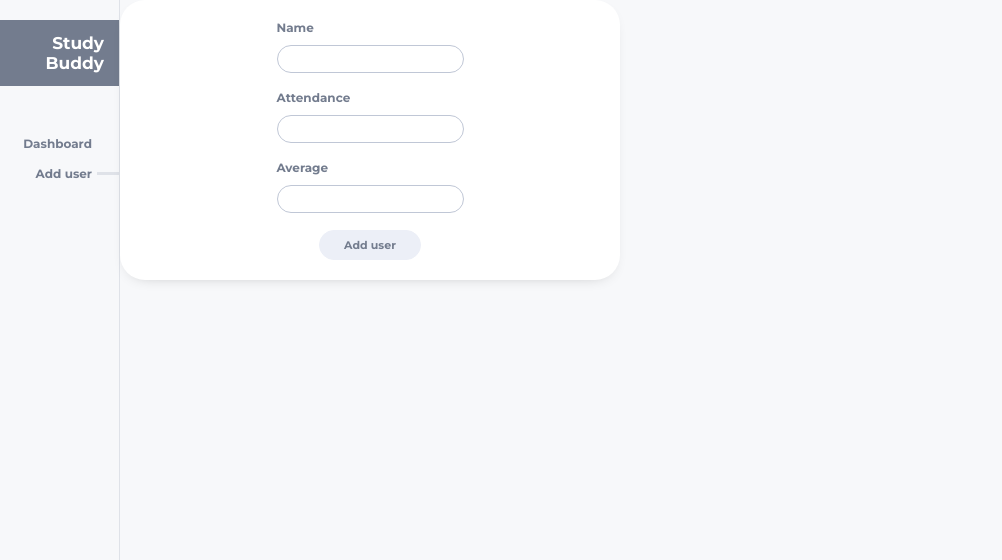
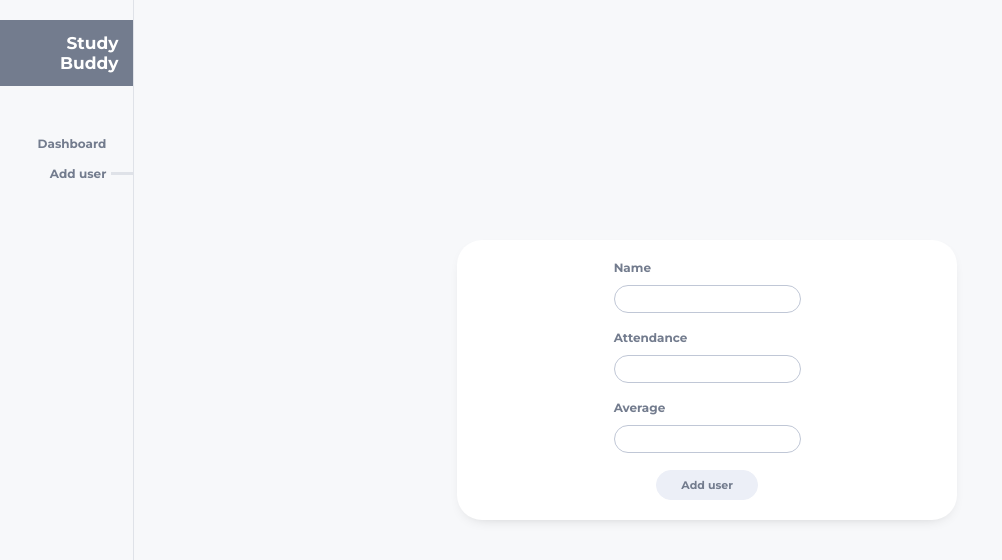
Before and after one commit to novacooo/study-buddy, a React (Create React App) app: page /#/add-user in a window 1280 px wide. Shown: the top 560 px of the page, without its empty margins (0-1002 px from the left). Built offline with nearby package versions, Linux system fonts and the light colour scheme.

Commit message:
Added MainTemplate

```diff
--- a/src/components/organisms/NavBar/NavBar.styles.tsx
+++ b/src/components/organisms/NavBar/NavBar.styles.tsx
@@ -1,8 +1,8 @@
 import styled from 'styled-components';
 
 export const Wrapper = styled.div`
-  width: 120px;
-  height: 100vh;
+  width: 150px;
+  min-height: 100%;
   background-color: ${({ theme }) => theme.colors.lightGrey};
   border-right: 1px solid ${({ theme }) => theme.colors.border};
 `;
--- /dev/null
+++ b/src/components/templates/MainTemplate/MainTemplate.styles.tsx
@@ -0,0 +1,16 @@
+import styled from 'styled-components';
+
+export const Wrapper = styled.div`
+  display: flex;
+  width: 100%;
+  min-height: 100%;
+`;
+
+export const ContentWrapper = styled.div`
+  display: flex;
+  justify-content: center;
+  align-items: center;
+  width: 100%;
+  min-height: 100%;
+  background-color: ${({ theme }) => theme.colors.lightGrey};
+`;
--- /dev/null
+++ b/src/components/templates/MainTemplate/MainTemplate.tsx
@@ -0,0 +1,16 @@
+import React from 'react';
+import { Wrapper, ContentWrapper } from './MainTemplate.styles';
+import NavBar from 'components/organisms/NavBar/NavBar';
+
+interface IMainTemplateProps {
+  children: React.ReactNode;
+}
+
+const MainTemplate = ({ children }: IMainTemplateProps) => (
+  <Wrapper>
+    <NavBar />
+    <ContentWrapper>{children}</ContentWrapper>
+  </Wrapper>
+);
+
+export default MainTemplate;
--- a/src/views/Root.tsx
+++ b/src/views/Root.tsx
@@ -1,20 +1,12 @@
 import React, { useEffect, useState } from 'react';
-import styled, { ThemeProvider } from 'styled-components';
+import { ThemeProvider } from 'styled-components';
 import { HashRouter, Switch, Route } from 'react-router-dom';
 import { IUserData, users as usersData } from 'data/users';
 import UsersList from 'components/organisms/UsersList/UsersList';
 import GlobalStyle from 'assets/styles/GlobalStyle';
 import { theme } from 'assets/styles/theme';
 import Form from 'components/organisms/Form/Form';
-import NavBar from 'components/organisms/NavBar/NavBar';
-
-const Wrapper = styled.div`
-  display: flex;
-  align-items: flex-start;
-  width: 100%;
-  min-height: 100%;
-  background-color: ${({ theme }) => theme.colors.lightGrey};
-`;
+import MainTemplate from 'components/templates/MainTemplate/MainTemplate';
 
 const mockAPI = () => {
   return new Promise<IUserData[]>((resolve, reject) => {
@@ -75,8 +67,7 @@ const Root = () => {
     <HashRouter>
       <ThemeProvider theme={theme}>
         <GlobalStyle />
-        <Wrapper>
-          <NavBar />
+        <MainTemplate>
           <Switch>
             <Route exact path="/">
               <UsersList users={users} isLoading={isLoading} deleteUser={deleteUser} />
@@ -85,7 +76,7 @@ const Root = () => {
               <Form formValues={formValues} handleInputChange={handleInputChange} handleAddUser={handleAddUser} />
             </Route>
           </Switch>
-        </Wrapper>
+        </MainTemplate>
       </ThemeProvider>
     </HashRouter>
   );
```
